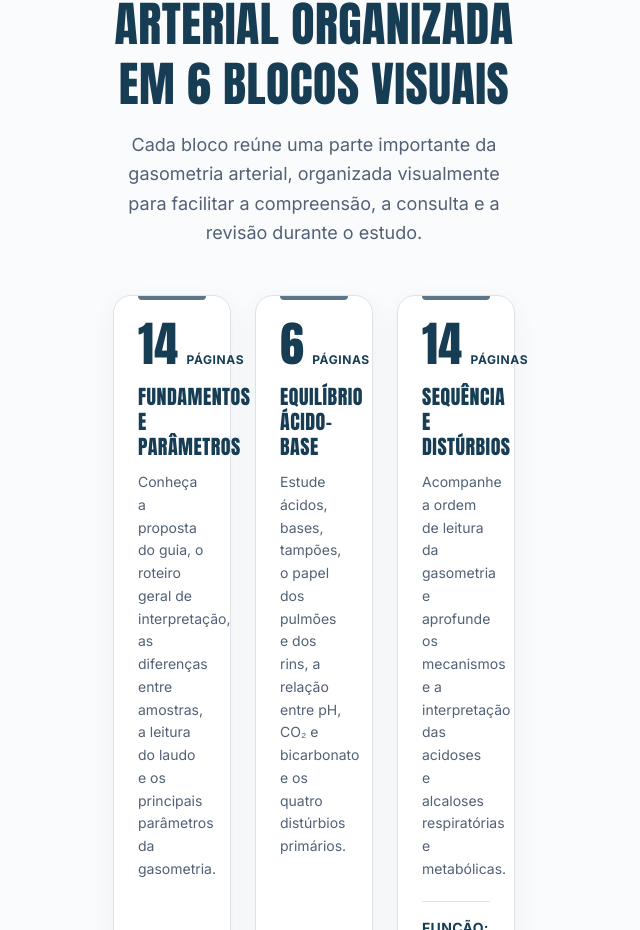
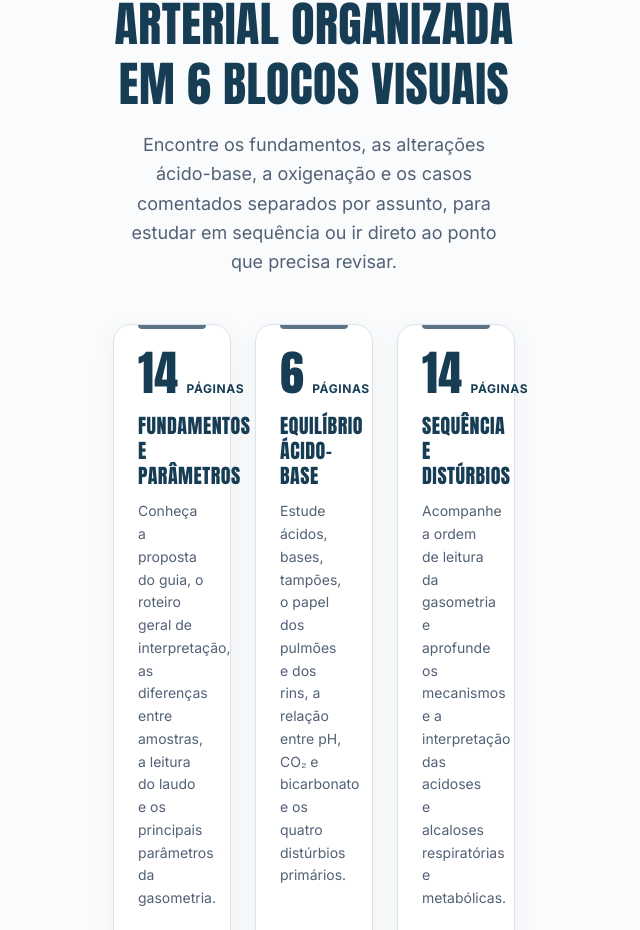
Before and after one commit to ocontatoprodutosdigitais-hue/Gasometria-Arterial-2, a Next.js app: page / in a window 1280 px wide. Shown: the part 3856-4786 px from the top of the page, without its empty margins (326-966 px from the left). Built offline with nearby package versions, Linux system fonts and the light colour scheme.

Commit message:
Save code edits
V0-Edit-Session: 33dec189-451a-4a18-b7b0-8947683e3892

```diff
--- a/components/what-you-get.tsx
+++ b/components/what-you-get.tsx
@@ -16,7 +16,7 @@ export function WhatYouGet() {
             Gasometria Arterial Organizada em 6 Blocos Visuais
           </h2>
           <p className="max-w-2xl text-sm leading-relaxed sm:text-base md:text-lg" style={{ color: '#526176' }}>
-            Cada bloco reúne uma parte importante da gasometria arterial, organizada visualmente para facilitar a compreensão, a consulta e a revisão durante o estudo.
+            Encontre os fundamentos, as alterações ácido-base, a oxigenação e os casos comentados separados por assunto, para estudar em sequência ou ir direto ao ponto que precisa revisar.
           </p>
         </div>
 
```
